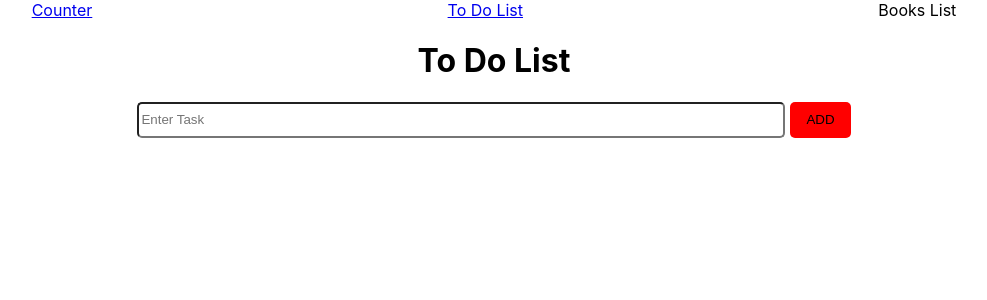
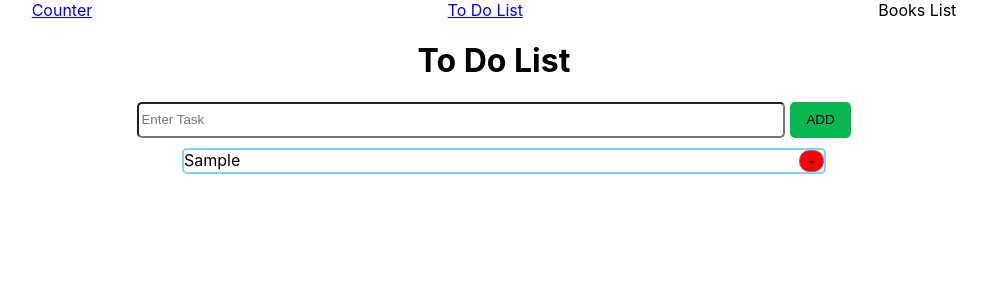
Before and after one commit to snieto10/finalcounter, a React (Create React App) app: page /todolist in a window 1280 px wide. Both pictures are taken after typing "Sample" into the empty fields and a click on the button "ADD". Shown: the top 300 px of the page, without its empty margins (146-1133 px from the left). Built offline with nearby package versions, Linux system fonts and the light colour scheme.

Commit message:
add handle delete

```diff
--- a/src/components/toDoList.css
+++ b/src/components/toDoList.css
@@ -14,9 +14,33 @@
 }
 
 .btn-submit {
-  background: red;
+  background: #09b54e;
   border-radius: 5px;
   margin-left: 5px;
   border: none;
   padding: 0.5rem 1rem;
 }
+
+.task {
+  display: flex;
+  justify-content: space-between;
+  border: 2px solid lightskyblue;
+  width: 50%;
+  border-radius: 5px;
+}
+
+.extra {
+  display: flex;
+  justify-content: center;
+  border: none;
+  width: 100%;
+  margin: 10px 10px;
+}
+
+.btn-delete {
+  background: red;
+  padding: 0 0.5rem;
+  border: 1px solid gray;
+  border-radius: 10px;
+  cursor: pointer;
+}
--- a/src/components/toDoList.jsx
+++ b/src/components/toDoList.jsx
@@ -1,5 +1,4 @@
 import React, { Component } from "react";
-import { Link } from "react-router-dom";
 import "./toDoList.css";
 
 class ToDoList extends Component {
@@ -20,13 +19,14 @@ class ToDoList extends Component {
   handleChange = (e) => {
     let message = this.state.message;
     message = e.currentTarget.value;
-    console.log(message);
     this.setState({ message });
   };
 
+  handleDelete = () => {};
+
   render() {
-    console.log(this.state.messages);
     return (
+      <React.Fragment>
         <div>
           <h1 className="title">To Do List</h1>
           <form onSubmit={this.handleSubmit} className="form">
@@ -41,6 +41,18 @@ class ToDoList extends Component {
             <button className="btn-submit">ADD</button>
           </form>
         </div>
+
+        {this.state.messages.map((m) => (
+          <div className="extra">
+            <div className="task">
+              <div>{m}</div>
+              <div onClick={this.handleDelete} className="btn-delete">
+                -
+              </div>
+            </div>
+          </div>
+        ))}
+      </React.Fragment>
     );
   }
 }
```
Lines whose indentation alone changed are shown as unchanged.
